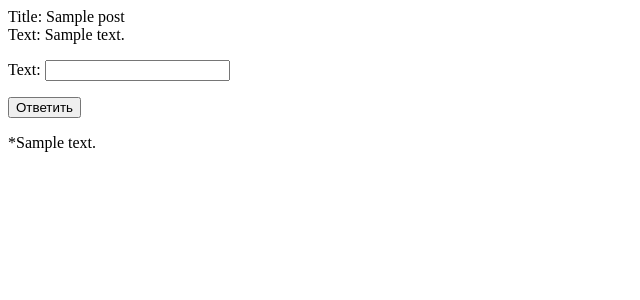
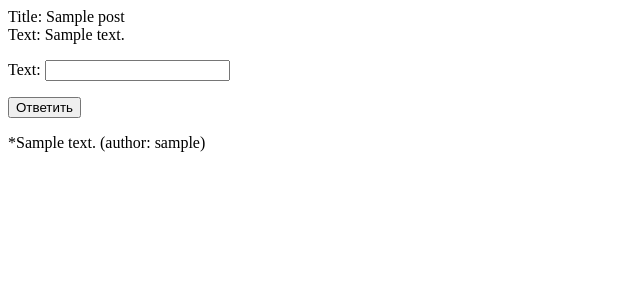
Before and after one commit to soulondemand/django-expirience, a Django app: page /question/1/ in a window 1280 px wide. Shown: the top 300 px of the page, without its empty margins (0-640 px from the left). Run offline with Django 3.2, Linux system fonts and the light colour scheme; tables that the repository leaves empty hold one stand-in row (values such as "Sample post").

Commit message:
add commit with current author

```diff
--- a/ask/qa/forms.py
+++ b/ask/qa/forms.py
@@ -37,6 +37,8 @@ class AskForm(forms.Form):
 class AnswerForm(forms.Form):
     text = forms.CharField(max_length=100)
     question = forms.IntegerField(widget=forms.HiddenInput())
+    #author = forms.IntegerField()
+    author = forms.IntegerField(widget=forms.HiddenInput())
     def clean_text(self):
         text = self.cleaned_data['text']
         #if not is_ethic(message):
@@ -49,8 +51,11 @@ class AnswerForm(forms.Form):
         #    raise forms.ValidationError(
         #        u'Message not valid', code=12)
         return question
+    def clean_author(self):
+        author = self.cleaned_data['author']
+        return author
     def save(self):
-        user_obj = User.objects.get(id=1)
+        user_obj = User.objects.get(id=self.cleaned_data['author'])
         cleaned_question_value = self.cleaned_data['question']
         question_obj = Question.objects.get(id=cleaned_question_value)
         answer_obj = Answer()
--- a/ask/qa/views.py
+++ b/ask/qa/views.py
@@ -72,7 +72,7 @@ def question_id_page(request, question_id):
         question = Question.objects.get(id=question_id)
     except Question.DoesNotExist:
         raise Http404
-    form = AnswerForm(initial={'question': question_id})
+    form = AnswerForm(initial={'question': question_id,'author': request.user.id})
     return render(request, 'question_post.html', {
         'title': question.title,
         'text': question.text,
--- a/ask/templates/question_post.html
+++ b/ask/templates/question_post.html
@@ -18,7 +18,7 @@ Text: {{text}}
 
 {% for answer in answers%}
 <div>
-*{{answer.text}}
+	*{{answer.text}} (author: {{answer.author}})
 </div>
 {% endfor %}
 {% endblock %}
```
